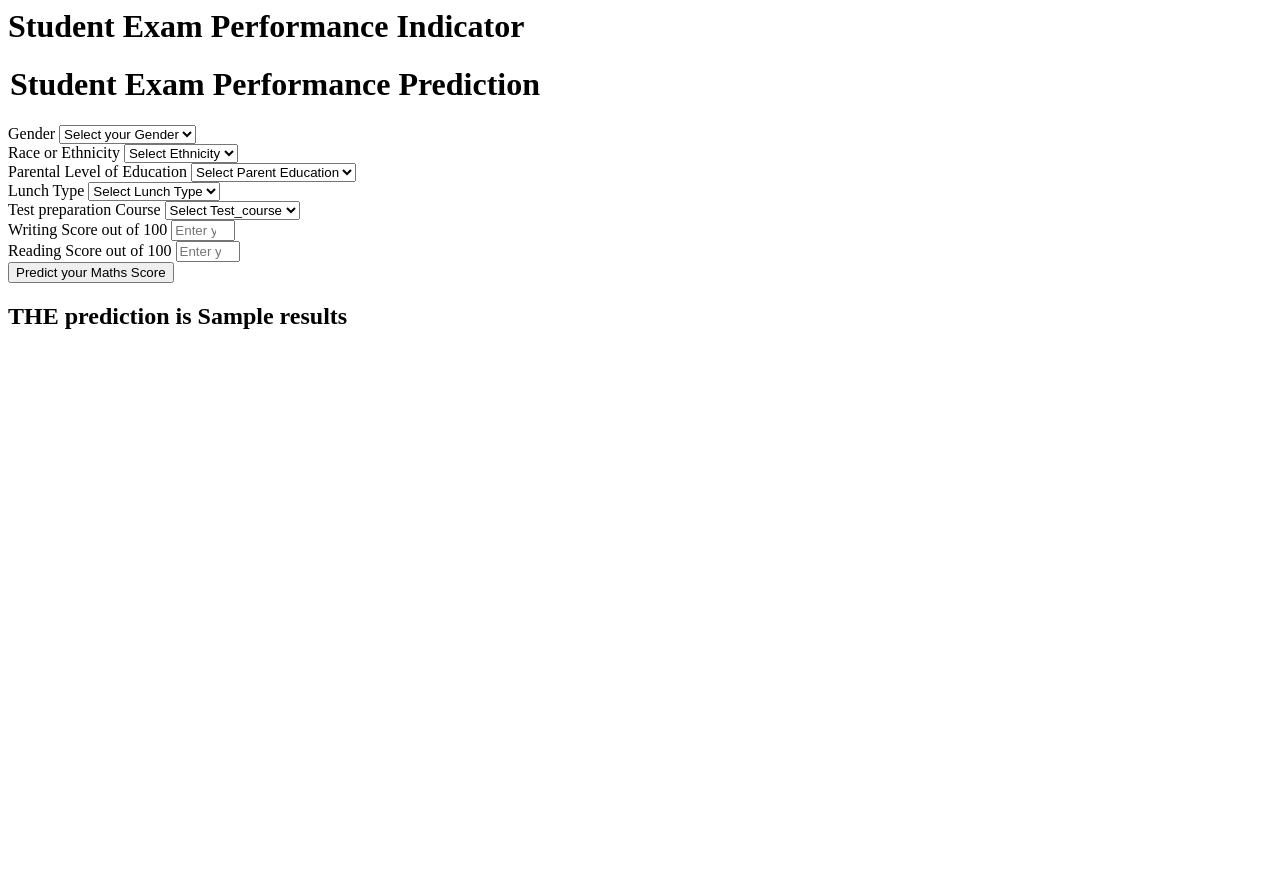
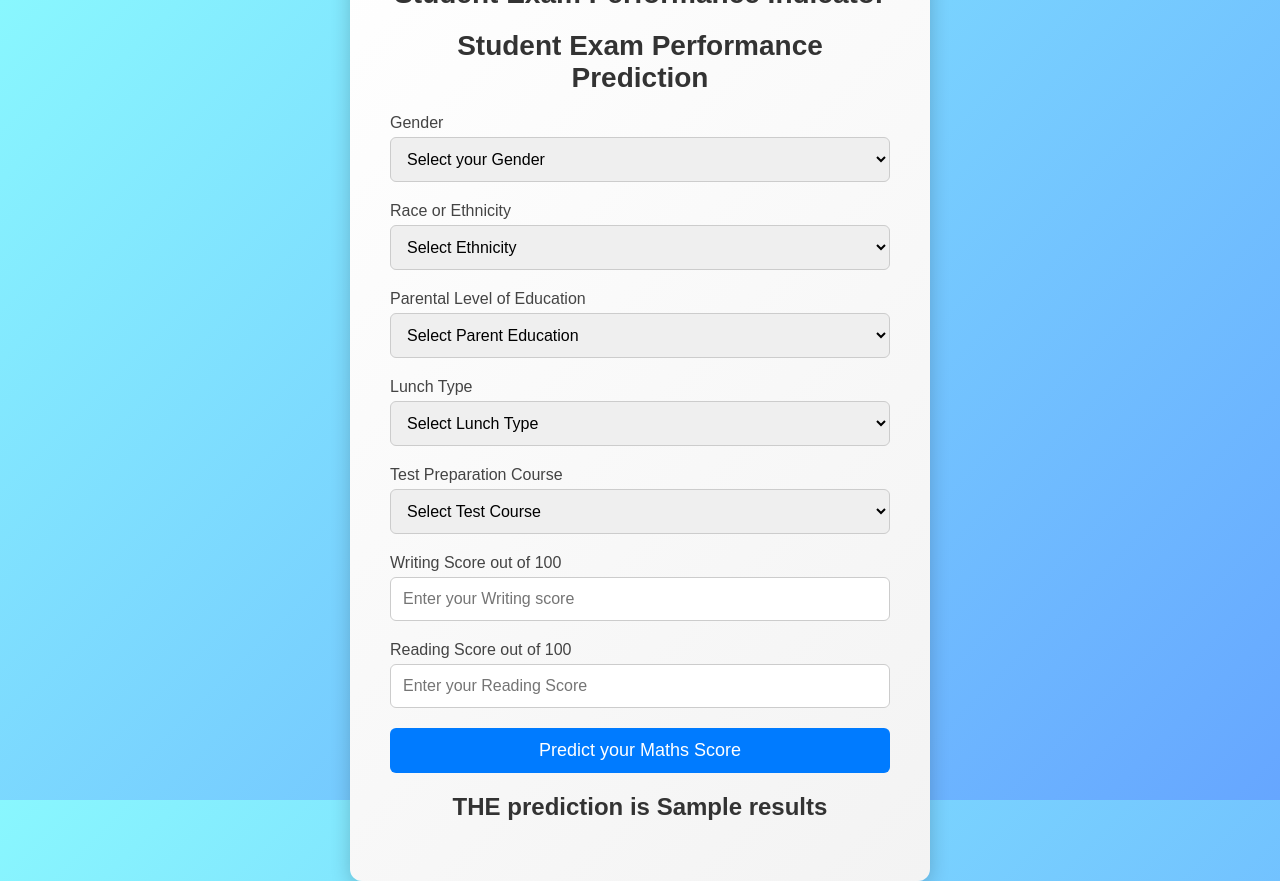
Before and after one commit to X360pro/AWS-test-proj, a Flask app: template AWS-CI-CD-Projects-main/templates/home.html in a window 1280 px wide. Before the commit the page ends 329 px from the top, so only its background shows below. Run offline with Flask 3, Linux system fonts and the light colour scheme; the template is opened without the code that fills it: most values are stand-ins (such as "Sample title", 1, 10 or a date in 2020).

Commit message:
Update home.html

```diff
--- a/AWS-CI-CD-Projects-main/templates/home.html
+++ b/AWS-CI-CD-Projects-main/templates/home.html
@@ -1,111 +1,183 @@
-<html>
+<!DOCTYPE html>
+<html lang="en">
+
+<head>
+    <meta charset="UTF-8">
+    <meta name="viewport" content="width=device-width, initial-scale=1.0">
+    <title>Student Exam Performance Indicator</title>
+    <style>
+        body {
+            font-family: Arial, sans-serif;
+            background: linear-gradient(135deg, #89f7fe, #66a6ff);
+            margin: 0;
+            padding: 0;
+            display: flex;
+            justify-content: center;
+            align-items: center;
+            height: 100vh;
+            color: #333333;
+        }
+
+        .login {
+            background: linear-gradient(135deg, #ffffff, #f3f3f3);
+            padding: 40px;
+            border-radius: 12px;
+            box-shadow: 0px 5px 20px rgba(0, 0, 0, 0.2);
+            max-width: 500px;
+            width: 100%;
+            text-align: center;
+        }
+
+        .login h1 {
+            color: #333333;
+            font-size: 28px;
+            margin-bottom: 20px;
+        }
+
+        form h1 {
+            font-size: 20px;
+            margin-bottom: 15px;
+            color: #444444;
+        }
+
+        .mb-3 {
+            margin-bottom: 20px;
+            text-align: left;
+        }
+
+        .form-label {
+            font-size: 16px;
+            color: #444444;
+            margin-bottom: 5px;
+            display: block;
+        }
+
+        .form-control {
+            width: 100%;
+            padding: 12px;
+            font-size: 16px;
+            border: 1px solid #cccccc;
+            border-radius: 6px;
+            box-sizing: border-box;
+            transition: border-color 0.3s ease;
+        }
+
+        .form-control:focus {
+            border-color: #007bff;
+            outline: none;
+            box-shadow: 0 0 5px rgba(0, 123, 255, 0.5);
+        }
+
+        .btn {
+            background-color: #007bff;
+            color: #ffffff;
+            padding: 12px 20px;
+            font-size: 18px;
+            border: none;
+            border-radius: 6px;
+            cursor: pointer;
+            width: 100%;
+            box-sizing: border-box;
+            transition: background-color 0.3s ease, transform 0.3s ease;
+        }
+
+        .btn:hover {
+            background-color: #0056b3;
+            transform: translateY(-2px);
+        }
+
+        .btn:active {
+            transform: translateY(1px);
+        }
+
+        h2 {
+            text-align: center;
+            color: #333333;
+            margin-top: 20px;
+        }
+
+        @media (max-width: 600px) {
+            .login {
+                padding: 20px;
+                max-width: 90%;
+            }
+
+            .btn {
+                padding: 10px;
+                font-size: 16px;
+            }
+        }
+    </style>
+</head>
+
 <body>
     <div class="login">
         <h1>Student Exam Performance Indicator</h1>
-
         <form action="{{ url_for('predict_datapoint')}}" method="post">
             <h1>
                 <legend>Student Exam Performance Prediction</legend>
             </h1>
             <div class="mb-3">
                 <label class="form-label">Gender</label>
-            <select class="form-control" name="gender" placeholder="Enter you Gender" required>
+                <select class="form-control" name="gender" placeholder="Enter your Gender" required>
                     <option class="placeholder" selected disabled value="">Select your Gender</option>
-                <option value="male">
-                    Male
-                </option>
-                <option value="female">
-                    Female
-                </option>
+                    <option value="male">Male</option>
+                    <option value="female">Female</option>
                 </select>
             </div>
             <div class="mb-3">
                 <label class="form-label">Race or Ethnicity</label>
-            <select class="form-control" name="ethnicity" placeholder="Enter you ethnicity" required>
+                <select class="form-control" name="ethnicity" placeholder="Enter your ethnicity" required>
                     <option class="placeholder" selected disabled value="">Select Ethnicity</option>
-                <option value="group A">
-                    Group A
-                </option>
-                <option value="group B">
-                    Group B
-                </option>
-                <option value="group C">
-                    Group C
-                </option>
-                <option value="group D">
-                    Group D
-                </option>
-                <option value="group E">
-                    Group E
-                </option>
+                    <option value="group A">Group A</option>
+                    <option value="group B">Group B</option>
+                    <option value="group C">Group C</option>
+                    <option value="group D">Group D</option>
+                    <option value="group E">Group E</option>
                 </select>
             </div>
             <div class="mb-3">
                 <label class="form-label">Parental Level of Education</label>
-            <select class="form-control" name="parental_level_of_education"
-                placeholder="Enter you Parent Education" required>
+                <select class="form-control" name="parental_level_of_education" placeholder="Enter your Parent Education" required>
                     <option class="placeholder" selected disabled value="">Select Parent Education</option>
-                <option value="associate's degree">
-                    associate's degree
-                </option>
-                <option value="bachelor's degree">
-                    bachelor's degree
-                </option>
-                <option value="high school">
-                    high school
-                </option>
-                <option value="master's degree">
-                    master's degree
-                </option>
-                <option value="some college">
-                    some college
-                </option>
-                <option value="some high school">
-                    some high school
-                </option>
+                    <option value="associate's degree">associate's degree</option>
+                    <option value="bachelor's degree">bachelor's degree</option>
+                    <option value="high school">high school</option>
+                    <option value="master's degree">master's degree</option>
+                    <option value="some college">some college</option>
+                    <option value="some high school">some high school</option>
                 </select>
             </div>
             <div class="mb-3">
                 <label class="form-label">Lunch Type</label>
-            <select class="form-control" name="lunch" placeholder="Enter you Lunch" required>
+                <select class="form-control" name="lunch" placeholder="Enter your Lunch" required>
                     <option class="placeholder" selected disabled value="">Select Lunch Type</option>
-                <option value="free/reduced">
-                    free/reduced
-                </option>
-                <option value="standard">
-                    standard
-                </option>
+                    <option value="free/reduced">free/reduced</option>
+                    <option value="standard">standard</option>
                 </select>
             </div>
             <div class="mb-3">
-            <label class="form-label">Test preparation Course</label>
-            <select class="form-control" name="test_preparation_course" placeholder="Enter you Course"
-                required>
-                <option class="placeholder" selected disabled value="">Select Test_course</option>
-                <option value="none">
-                    None
-                </option>
-                <option value="completed">
-                    Completed
-                </option>
+                <label class="form-label">Test Preparation Course</label>
+                <select class="form-control" name="test_preparation_course" placeholder="Enter your Course" required>
+                    <option class="placeholder" selected disabled value="">Select Test Course</option>
+                    <option value="none">None</option>
+                    <option value="completed">Completed</option>
                 </select>
             </div>
             <div class="mb-3">
                 <label class="form-label">Writing Score out of 100</label>
-            <input class="form-control" type="number" name="reading_score"
-                placeholder="Enter your Reading score" min='0' max='100' />
+                <input class="form-control" type="number" name="writing_score" placeholder="Enter your Writing score" min='0' max='100' required />
             </div>
             <div class="mb-3">
                 <label class="form-label">Reading Score out of 100</label>
-            <input class="form-control" type="number" name="writing_score"
-                placeholder="Enter your Reading Score" min='0' max='100' />
+                <input class="form-control" type="number" name="reading_score" placeholder="Enter your Reading Score" min='0' max='100' required />
             </div>
             <div class="mb-3">
-            <input class="btn btn-primary" type="submit" value="Predict your Maths Score" required />
+                <input class="btn btn-primary" type="submit" value="Predict your Maths Score" />
             </div>
         </form>
-    <h2>
-       THE  prediction is {{results}}
-    </h2>
-   <body>
+        <h2>THE prediction is {{results}}</h2>
+    </div>
+</body>
+
 </html>
```
Lines whose indentation alone changed are shown as unchanged.
